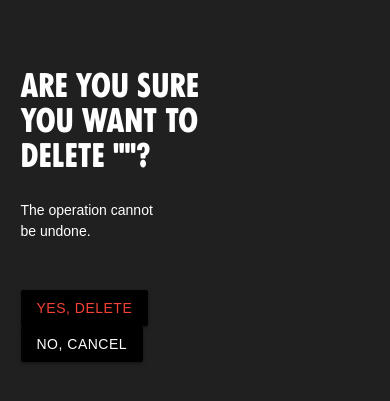
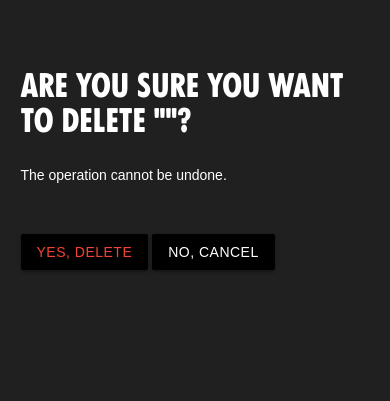
Before and after one commit to Ardhanari/xr-online-resource, a Flask app: template templates/delete.html in a window 390 px wide. Shown: the part 94-495 px from the top of the page. Run offline with Flask 2, Linux system fonts and the light colour scheme; the template is opened without the code that fills it, so the values that code supplies are empty; some libraries are stand-ins or nearby versions.

Commit message:
fixed mobile display

```diff
--- a/templates/base.html
+++ b/templates/base.html
@@ -36,8 +36,7 @@
 					<li><a href="{{ url_for('get_records') }}"><i class="material-icons left">home</i> Home</a></li>
 					<li><a href="{{ url_for('add_record') }}"><i class="material-icons left">add</i> Add new link</a>
 					</li>
-					<li><a href="{{ url_for('show_categories') }}"><i class="material-icons left">folder</i>
-							Categories</a>
+					<li><a href="{{ url_for('show_categories') }}"><i class="material-icons left">folder</i>Categories</a>
 					</li>
 					{% if "username" in session %}
 					<li><a href="{{ url_for('user_logout') }}"><i class="material-icons left">close</i> Log out</a></li>
--- a/templates/delete.html
+++ b/templates/delete.html
@@ -13,16 +13,16 @@
 {% block content %}
 
 <div class="row">
-	<div class="input-field col s8">
+	<div class="input-field col s12 m12 l8 xl8">
 		<h4>Are you sure you want to delete "{{record.title}}"? </h4>
 
 		<div class="row">
-			<div class="input-field col s8">
+			<div class="input-field col s12 m12 l8 xl8">
 				The operation cannot be undone.</div>
 		</div>
 
 		<div class="row">
-			<div class="input-field col s8">
+			<div class="input-field col s12 m12 l8 xl8">
 				<a class="btn delete_button" href="/record_deleted/{{record._id}}">Yes, delete</a>
 				<a class="btn" href="{{ url_for('display_record', record_id=record._id) }}">No, cancel</a>
 			</div>
```
